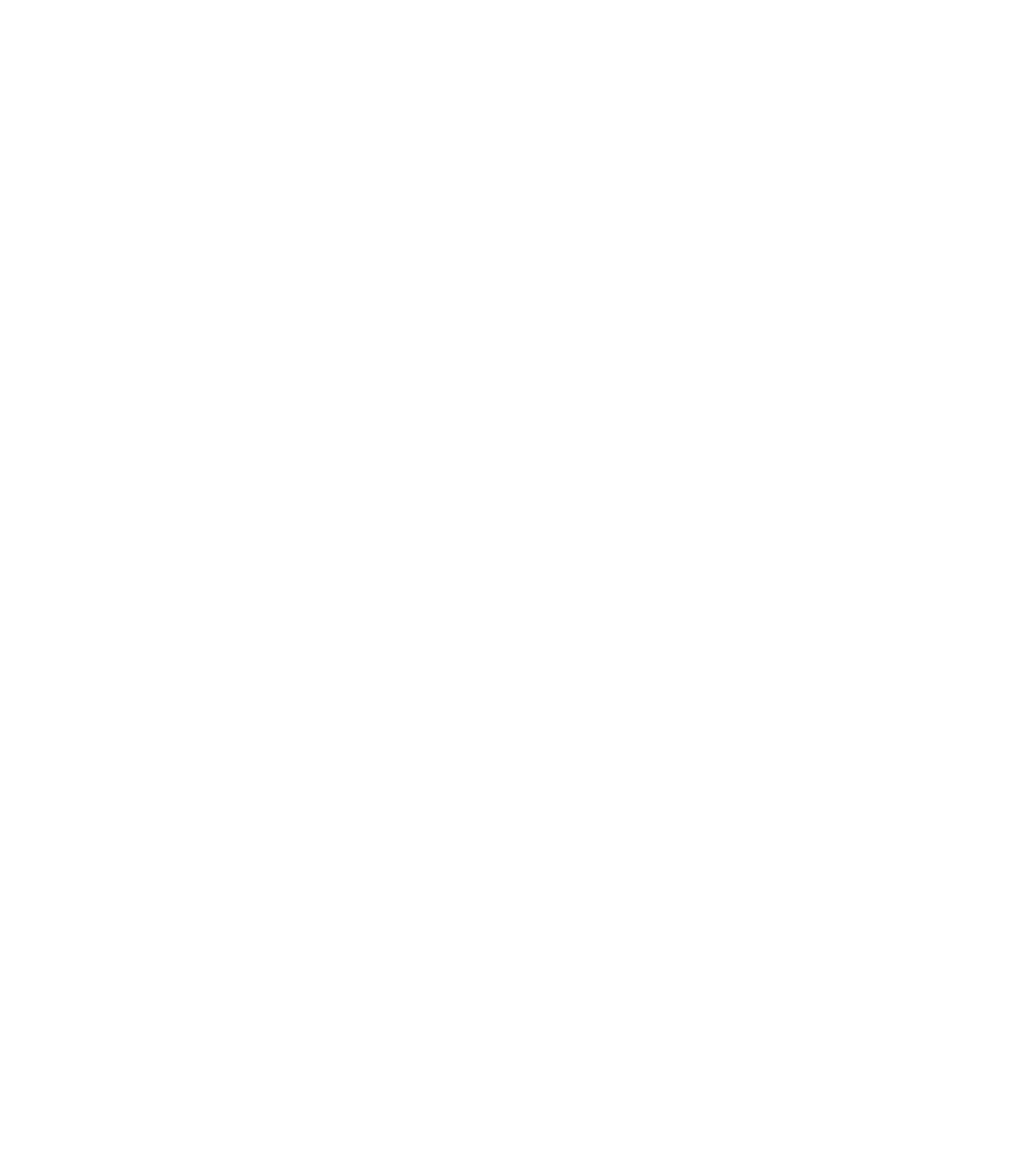
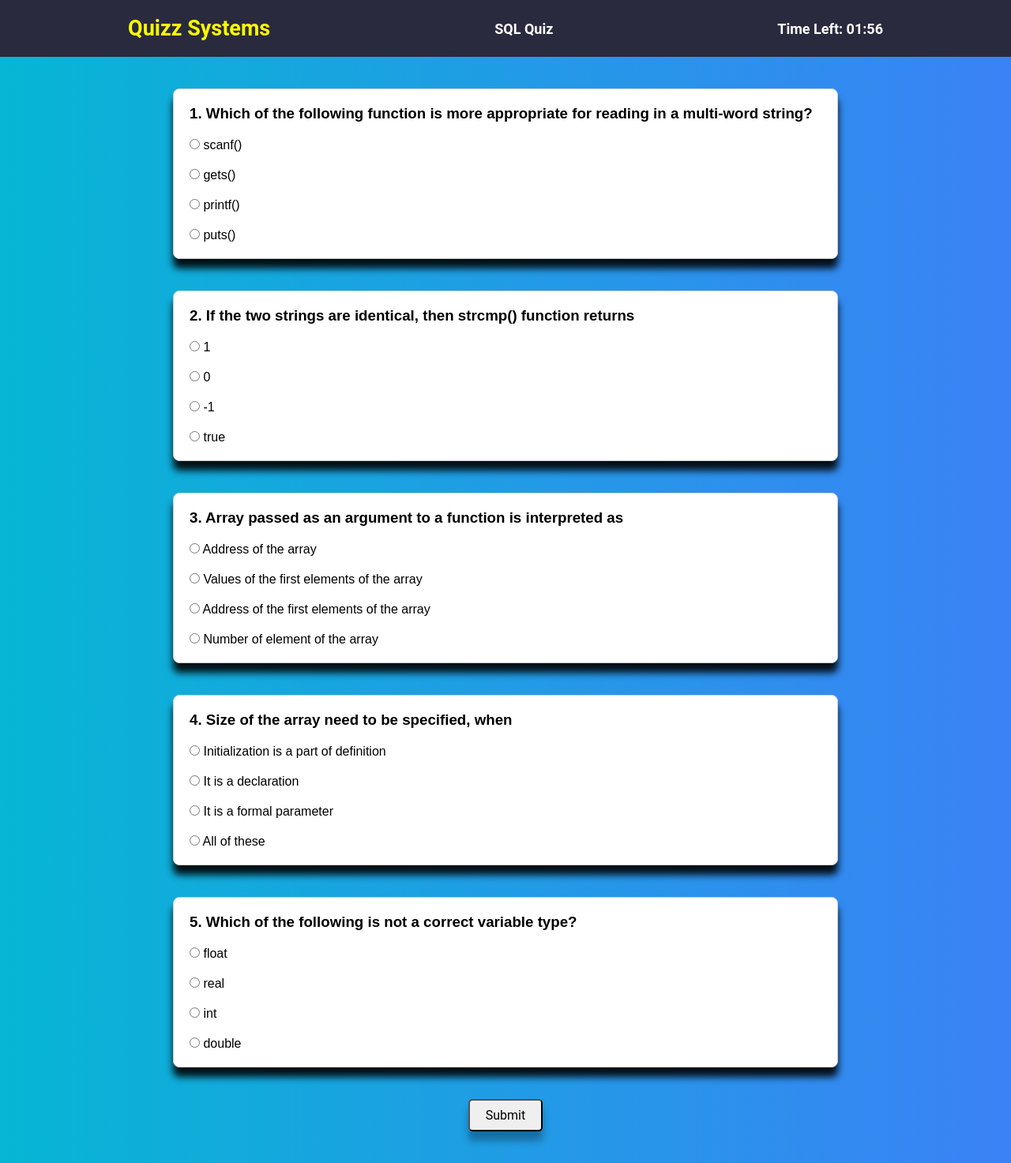
Before and after one commit to jagtapshubham/JavaScript-Projects, a plain HTML site: page Online Quiz Management System/QuizPages/sqlquiz.html in a window 1280 px wide. Shown: the whole page at 79% size. Before the commit the page ends 800 px from the top, so only its background shows below. Drawn offline with Linux system fonts and the light colour scheme; a web font is replaced by a local one.

```diff
--- /dev/null
+++ b/Clock/style.css
@@ -0,0 +1,57 @@
+html {
+  background: blue url(./stars.jpg);
+  background-size: cover;
+  font-family: Arial, Helvetica, sans-serif;
+  text-align: center;
+  font-size: 10px;
+}
+
+body {
+  margin: 0;
+  font-size: 2rem;
+  display: flex;
+  flex: 1;
+  min-height: 100vh;
+  align-items: center;
+}
+
+.clock {
+  width: 30rem;
+  height: 30rem;
+  border: 20px solid white;
+  border-radius: 50%;
+  margin: 50px auto;
+  position: relative;
+  padding: 2rem;
+  box-shadow: 0 0 0 4px rgb(88, 67, 67), 0 0 0 6px #efefef inset,
+    0 0 0 3px #efefef inset, 0 0 0 10px rgb(88, 67, 67);
+}
+
+.clock-face {
+  position: relative;
+  width: 100%;
+  height: 100%;
+  transform: translateY(-3px);
+}
+
+.hand {
+  width: 50%;
+  height: 6px;
+  background-color: white;
+
+  position: absolute;
+  top: 50%;
+  transform-origin: 100%;
+  transform: rotate(90deg);
+  transition: all 0.05s;
+  transition-timing-function: cubic-bezier(0.1, 2.7, 0.58, 1);
+}
+
+.hour-hand {
+  background-color: rgb(255, 140, 0);
+}
+
+.name {
+  padding: 5rem;
+  color: white;
+}
--- a/Online Quiz Management System/QuizPages/sqlquiz.html
+++ b/Online Quiz Management System/QuizPages/sqlquiz.html
@@ -4,6 +4,119 @@
     <meta charset="UTF-8" />
     <meta name="viewport" content="width=device-width, initial-scale=1.0" />
     <title>SQL Quiz</title>
+    <link rel="stylesheet" href="/styles/quizpages.css" />
+    <script src="/Scripts/quizpagesscript.js" defer></script>
   </head>
-  <body></body>
+  <body>
+    <nav class="quiz-page-nav">
+      <h1>Quizz Systems</h1>
+      <div>SQL Quiz</div>
+      <span id="display-timer">Time Left:00:00</span>
+    </nav>
+    <form id="quiz-form">
+      <div class="question-container">
+        <h3>
+          1. Which of the following function is more appropriate for reading in
+          a multi-word string?
+        </h3>
+        <div class="option">
+          <input type="radio" name="answer1" value="A" id="optionA" />
+          <label for="optionA">scanf()</label>
+        </div>
+        <div class="option">
+          <input type="radio" name="answer1" id="optionB" />
+          <label for="optionB">gets()</label>
+        </div>
+        <div class="option">
+          <input type="radio" name="answer1" id="optionC" />
+          <label for="optionC">printf()</label>
+        </div>
+        <div class="option">
+          <input type="radio" name="answer1" id="optionD" />
+          <label for="optionD">puts()</label>
+        </div>
+      </div>
+      <div class="question-container">
+        <h3>
+          2. If the two strings are identical, then strcmp() function returns
+        </h3>
+        <div class="option">
+          <input type="radio" name="answer2" value="A" id="optionA" />
+          <label for="optionA">1</label>
+        </div>
+        <div class="option">
+          <input type="radio" name="answer2" id="optionB" />
+          <label for="optionB">0</label>
+        </div>
+        <div class="option">
+          <input type="radio" name="answer2" id="optionC" />
+          <label for="optionC">-1</label>
+        </div>
+        <div class="option">
+          <input type="radio" name="answer2" id="optionD" />
+          <label for="optionD">true</label>
+        </div>
+      </div>
+      <div class="question-container">
+        <h3>3. Array passed as an argument to a function is interpreted as</h3>
+        <div class="option">
+          <input type="radio" name="answer3" value="A" id="optionA" />
+          <label for="optionA">Address of the array</label>
+        </div>
+        <div class="option">
+          <input type="radio" name="answer3" id="optionB" />
+          <label for="optionB">Values of the first elements of the array</label>
+        </div>
+        <div class="option">
+          <input type="radio" name="answer3" id="optionC" />
+          <label for="optionC"
+            >Address of the first elements of the array</label
+          >
+        </div>
+        <div class="option">
+          <input type="radio" name="answer34" id="optionD" />
+          <label for="optionD">Number of element of the array</label>
+        </div>
+      </div>
+      <div class="question-container">
+        <h3>4. Size of the array need to be specified, when</h3>
+        <div class="option">
+          <input type="radio" name="answer4" value="A" id="optionA" />
+          <label for="optionA">Initialization is a part of definition</label>
+        </div>
+        <div class="option">
+          <input type="radio" name="answer4" id="optionB" />
+          <label for="optionB">It is a declaration</label>
+        </div>
+        <div class="option">
+          <input type="radio" name="answer4" id="optionC" />
+          <label for="optionC">It is a formal parameter</label>
+        </div>
+        <div class="option">
+          <input type="radio" name="answer4" id="optionD" />
+          <label for="optionD">All of these</label>
+        </div>
+      </div>
+      <div class="question-container">
+        <h3>5. Which of the following is not a correct variable type?</h3>
+        <div class="option">
+          <input type="radio" name="answer5" value="A" id="optionA" />
+          <label for="optionA">float</label>
+        </div>
+        <div class="option">
+          <input type="radio" name="answer5" id="optionB" />
+          <label for="optionB">real</label>
+        </div>
+        <div class="option">
+          <input type="radio" name="answer5" id="optionC" />
+          <label for="optionC">int</label>
+        </div>
+        <div class="option">
+          <input type="radio" name="answer5" id="optionD" />
+          <label for="optionD">double</label>
+        </div>
+      </div>
+      <button type="button" id="submit-quiz">Submit</button>
+    </form>
+  </body>
 </html>
```
Also changed, not shown: Clock/index.html (added, +20 -0 lines), Clock/script.js (added, +22 -0 lines), Online Quiz Management System/QuizPages/dsquiz.html (+44 -79 lines), Online Quiz Management System/about.html (+2 -4 lines), 1 other file.
